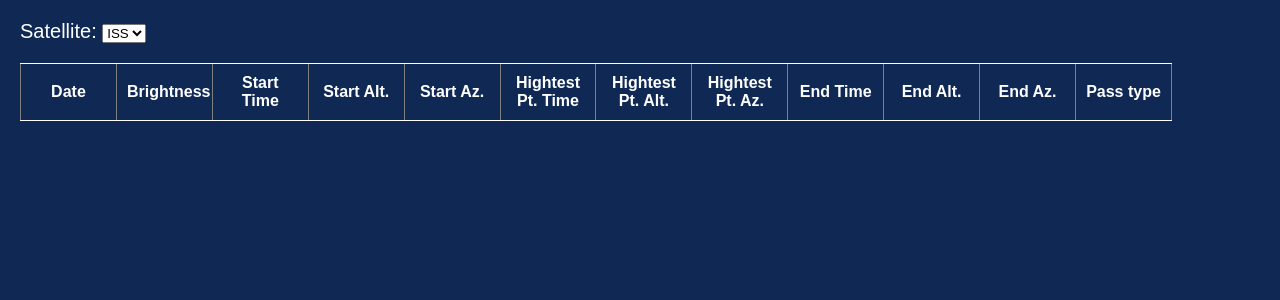
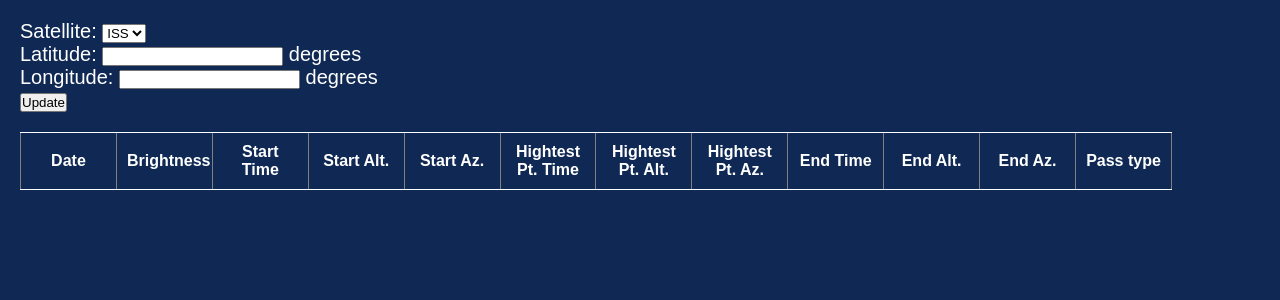
Before and after one commit to ahenderson3223/sky-crawler, a Flask app: page / in a window 1280 px wide. Shown: the part 77-377 px from the top of the page. Run offline with Flask 2, Linux system fonts and the light colour scheme; data that the repository does not hold is empty.

Commit message:
add form to update data for a inputed latitude and longitude

```diff
--- a/IssScraper.py
+++ b/IssScraper.py
@@ -2,7 +2,6 @@
 import requests
 import bs4
 import pandas as pd
-import sys
 import argparse
 
 
--- a/app.py
+++ b/app.py
@@ -1,4 +1,4 @@
-from flask import Flask, render_template
+from flask import Flask, render_template, request
 import IssScraper
 
 app = Flask(__name__)
@@ -6,4 +6,11 @@ app = Flask(__name__)
 
 @app.route("/")
 def table():
-    return render_template("index.html", data=IssScraper.scrape("41", "78"))
+    return render_template("index.html", data=IssScraper.scrape("0", "0"))
+
+
+@app.route("/", methods=["POST"])
+def update_table():
+    latitude = request.form["latitude"]
+    longitude = request.form["longitude"]
+    return render_template("index.html", data=IssScraper.scrape(latitude, longitude))
--- a/static/style.css
+++ b/static/style.css
@@ -2,7 +2,7 @@
   margin: 0;
   padding: 0;
   -webkit-box-sizing: 0;
-          box-sizing: 0;
+  box-sizing: 0;
 }
 
 html,
@@ -24,7 +24,8 @@ section {
   border-radius: 10px;
 }
 
-.info {
+.info,
+form {
   font-size: 20px;
 }
 
@@ -33,11 +34,11 @@ section {
   display: -ms-flexbox;
   display: flex;
   -webkit-box-align: center;
-      -ms-flex-align: center;
-          align-items: center;
+  -ms-flex-align: center;
+  align-items: center;
   -webkit-box-pack: justify;
-      -ms-flex-pack: justify;
-          justify-content: space-between;
+  -ms-flex-pack: justify;
+  justify-content: space-between;
   padding: 20px;
   background-color: white;
   color: #fff;
--- a/templates/index.html
+++ b/templates/index.html
@@ -19,13 +19,26 @@
 <select name="satelliteDropdown" id="satelliteDropdown">
   <option value="iss">ISS</option>
 </select>
+<form method="POST">
+  <label for="latitude">Latitude:</label>
+  <input type="text" id="latitude" name="latitude">
+  <label for="latitude"> degrees</label><br>
+  <label for="longitude">Longitude:</label>
+  <input type="text" id="longitude" name="longitude">
+  <label for="latitude"> degrees</label><br>
+  <input type="submit" value="Update" onclick="updateTable();"/>
+  </form>
     </section>
 
     <section class="resultsTable">
       {{data | safe}}
-
     </section>
 
   </main>
+  <script type="text/javascript">
+    function updateTable(){
+      //do something
+    }
+  </script>
 </body>
 </html>
```
